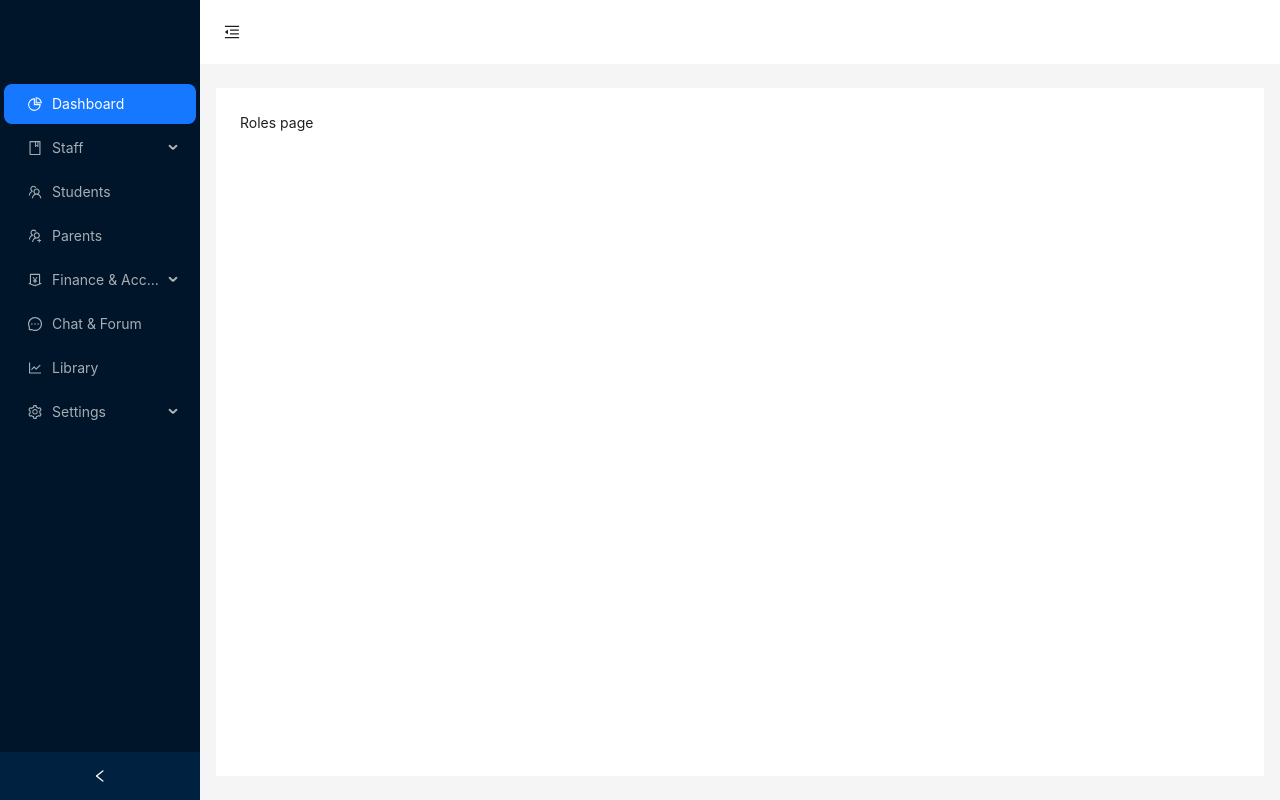
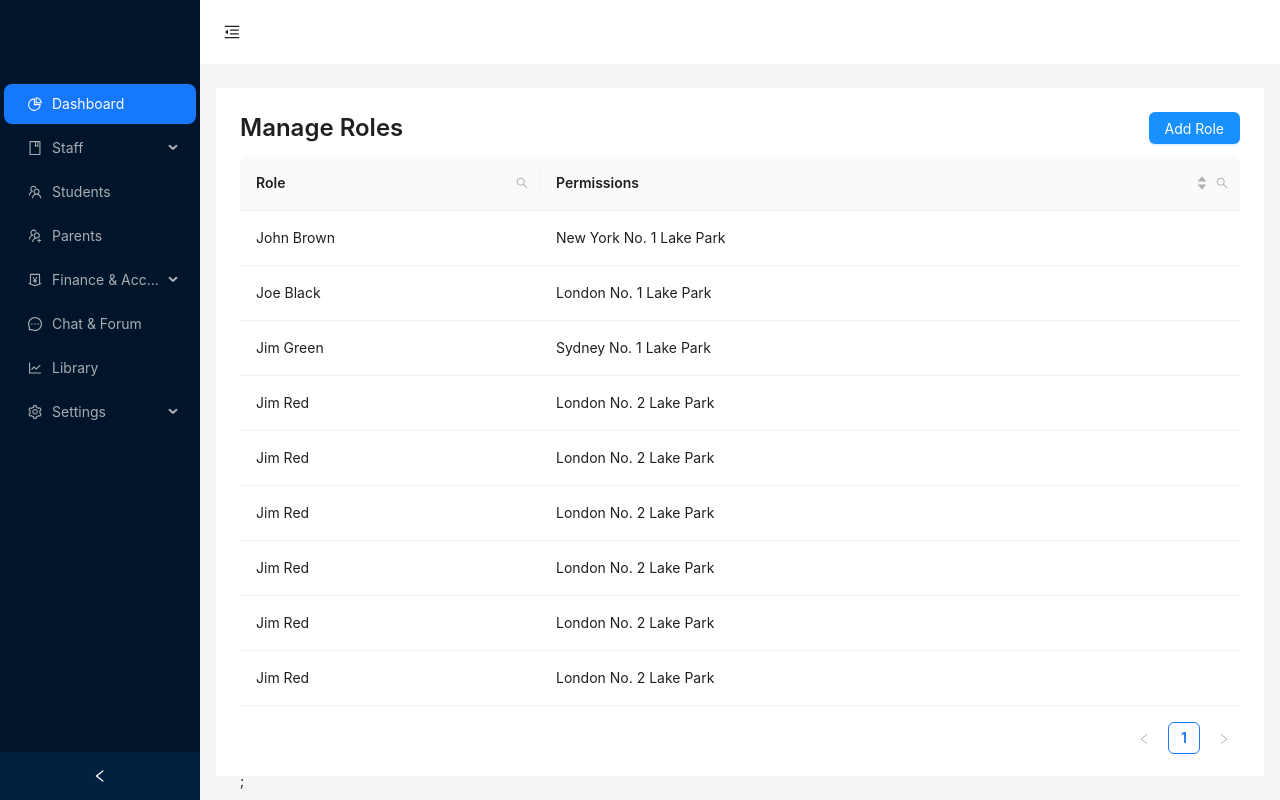
Before and after one commit to bobTheBuilderCodes/schoolsphere, a React (Create React App) app: page /1/roles in a window 1280 px wide. Built offline with nearby package versions, Linux system fonts and the light colour scheme.

Commit message:
Manage roles table

```diff
--- a/package.json
+++ b/package.json
@@ -14,6 +14,7 @@
     "antd": "^5.5.2",
     "react": "^18.2.0",
     "react-dom": "^18.2.0",
+    "react-highlight-words": "^0.20.0",
     "react-redux": "^8.0.7",
     "react-router-dom": "^6.11.2",
     "react-scripts": "5.0.1",
@@ -45,6 +46,7 @@
     ]
   },
   "devDependencies": {
+    "@types/react-highlight-words": "^0.16.4",
     "tailwindcss": "^3.3.2"
   }
 }
--- /dev/null
+++ b/src/components/Modal.tsx
@@ -0,0 +1,40 @@
+import { useState, ReactNode } from "react";
+import { Modal } from "antd";
+
+interface IProps {
+  children?: ReactNode;
+  title: string;
+  isOpen: boolean;
+  onClose: () => void;
+}
+
+const AppModal = ({ title, isOpen, onClose, children }: IProps) => {
+  const [isModalOpen, setIsModalOpen] = useState(false);
+
+  const showModal = () => {
+    setIsModalOpen(true);
+  };
+
+  const handleOk = () => {
+    onClose();
+  };
+
+  const handleCancel = () => {
+    onClose();
+  };
+
+  return (
+    <div onClick={showModal}>
+      <Modal
+        title={title}
+        open={isOpen}
+        onOk={handleOk}
+        onCancel={handleCancel}
+      >
+        {children}
+      </Modal>
+    </div>
+  );
+};
+
+export default AppModal;
--- a/src/pages/settings/Roles.tsx
+++ b/src/pages/settings/Roles.tsx
@@ -1,5 +1,238 @@
+// const roles = () => {
+//   return <div>roles page</div>;
+// };
+
+// export default roles;
+
+import { SearchOutlined } from "@ant-design/icons";
+import { InputRef, Typography } from "antd";
+import { Button, Input, Space, Table } from "antd";
+import type { ColumnType, ColumnsType } from "antd/es/table";
+import type { FilterConfirmProps } from "antd/es/table/interface";
+import React, { useRef, useState } from "react";
+import Highlighter from "react-highlight-words";
+import AppModal from "../../components/Modal";
+
+interface DataType {
+  key: string;
+  role: string;
+  age: number;
+  permissions: string;
+}
+
+type DataIndex = keyof DataType;
+
+const data: DataType[] = [
+  {
+    key: "1",
+    role: "John Brown",
+    age: 32,
+    permissions: "New York No. 1 Lake Park",
+  },
+  {
+    key: "2",
+    role: "Joe Black",
+    age: 42,
+    permissions: "London No. 1 Lake Park",
+  },
+  {
+    key: "3",
+    role: "Jim Green",
+    age: 32,
+    permissions: "Sydney No. 1 Lake Park",
+  },
+  {
+    key: "4",
+    role: "Jim Red",
+    age: 32,
+    permissions: "London No. 2 Lake Park",
+  },
+  {
+    key: "4",
+    role: "Jim Red",
+    age: 32,
+    permissions: "London No. 2 Lake Park",
+  },
+  {
+    key: "4",
+    role: "Jim Red",
+    age: 32,
+    permissions: "London No. 2 Lake Park",
+  },
+  {
+    key: "5",
+    role: "Jim Red",
+    age: 32,
+    permissions: "London No. 2 Lake Park",
+  },
+  {
+    key: "6",
+    role: "Jim Red",
+    age: 32,
+    permissions: "London No. 2 Lake Park",
+  },
+  {
+    key: "7",
+    role: "Jim Red",
+    age: 32,
+    permissions: "London No. 2 Lake Park",
+  },
+];
+
 const Roles = () => {
-  return <div>Roles page</div>;
+  const [searchText, setSearchText] = useState("");
+  const [searchedColumn, setSearchedColumn] = useState("");
+  const searchInput = useRef<InputRef>(null);
+  const [openModal, setOpenModal] = useState(false);
+
+  const openModalHandler = () => setOpenModal(true);
+  const closeModalHandler = () => setOpenModal(false);
+
+  const handleSearch = (
+    selectedKeys: string[],
+    confirm: (param?: FilterConfirmProps) => void,
+    dataIndex: DataIndex
+  ) => {
+    confirm();
+    setSearchText(selectedKeys[0]);
+    setSearchedColumn(dataIndex);
+  };
+
+  const handleReset = (clearFilters: () => void) => {
+    clearFilters();
+    setSearchText("");
+  };
+
+  const getColumnSearchProps = (
+    dataIndex: DataIndex
+  ): ColumnType<DataType> => ({
+    filterDropdown: ({
+      setSelectedKeys,
+      selectedKeys,
+      confirm,
+      clearFilters,
+      close,
+    }) => (
+      <div style={{ padding: 8 }} onKeyDown={(e) => e.stopPropagation()}>
+        <Input
+          ref={searchInput}
+          placeholder={`Search ${dataIndex}`}
+          value={selectedKeys[0]}
+          onChange={(e) =>
+            setSelectedKeys(e.target.value ? [e.target.value] : [])
+          }
+          onPressEnter={() =>
+            handleSearch(selectedKeys as string[], confirm, dataIndex)
+          }
+          style={{ marginBottom: 8, display: "block" }}
+        />
+        <Space>
+          <Button
+            type="primary"
+            onClick={() =>
+              handleSearch(selectedKeys as string[], confirm, dataIndex)
+            }
+            icon={<SearchOutlined />}
+            size="small"
+            style={{ width: 90 }}
+          >
+            Search
+          </Button>
+          <Button
+            onClick={() => clearFilters && handleReset(clearFilters)}
+            size="small"
+            style={{ width: 90 }}
+          >
+            Reset
+          </Button>
+          <Button
+            type="link"
+            size="small"
+            onClick={() => {
+              confirm({ closeDropdown: false });
+              setSearchText((selectedKeys as string[])[0]);
+              setSearchedColumn(dataIndex);
+            }}
+          >
+            Filter
+          </Button>
+          <Button
+            type="link"
+            size="small"
+            onClick={() => {
+              close();
+            }}
+          >
+            close
+          </Button>
+        </Space>
+      </div>
+    ),
+    filterIcon: (filtered: boolean) => (
+      <SearchOutlined style={{ color: filtered ? "#1677ff" : undefined }} />
+    ),
+    onFilter: (value, record) =>
+      record[dataIndex]
+        .toString()
+        .toLowerCase()
+        .includes((value as string).toLowerCase()),
+    onFilterDropdownOpenChange: (visible) => {
+      if (visible) {
+        setTimeout(() => searchInput.current?.select(), 100);
+      }
+    },
+    render: (text) =>
+      searchedColumn === dataIndex ? (
+        <Highlighter
+          highlightStyle={{ backgroundColor: "#ffc069", padding: 0 }}
+          searchWords={[searchText]}
+          autoEscape
+          textToHighlight={text ? text.toString() : ""}
+        />
+      ) : (
+        text
+      ),
+  });
+
+  const columns: ColumnsType<DataType> = [
+    {
+      title: "Role",
+      dataIndex: "role",
+      key: "role",
+      width: "30%",
+      ...getColumnSearchProps("role"),
+    },
+
+    {
+      title: "Permissions",
+      dataIndex: "permissions",
+      key: "permissions",
+      ...getColumnSearchProps("permissions"),
+      sorter: (a, b) => a.permissions.length - b.permissions.length,
+      sortDirections: ["descend", "ascend"],
+    },
+  ];
+
+  return (
+    <div className="">
+      <div className="flex">
+        <Typography.Title level={3} className="mr-auto">
+          Manage Roles
+        </Typography.Title>
+        <Button type="primary" onClick={openModalHandler}>
+          Add Role
+        </Button>
+        <AppModal
+          title="GREAT WORK."
+          isOpen={openModal}
+          onClose={closeModalHandler}
+        >
+          This is my example modal.
+        </AppModal>
+      </div>
+      <Table columns={columns} dataSource={data} />;
+    </div>
+  );
 };
 
 export default Roles;
```
Also changed, not shown: 1 other file (tests, documents, lock files or other folders).
